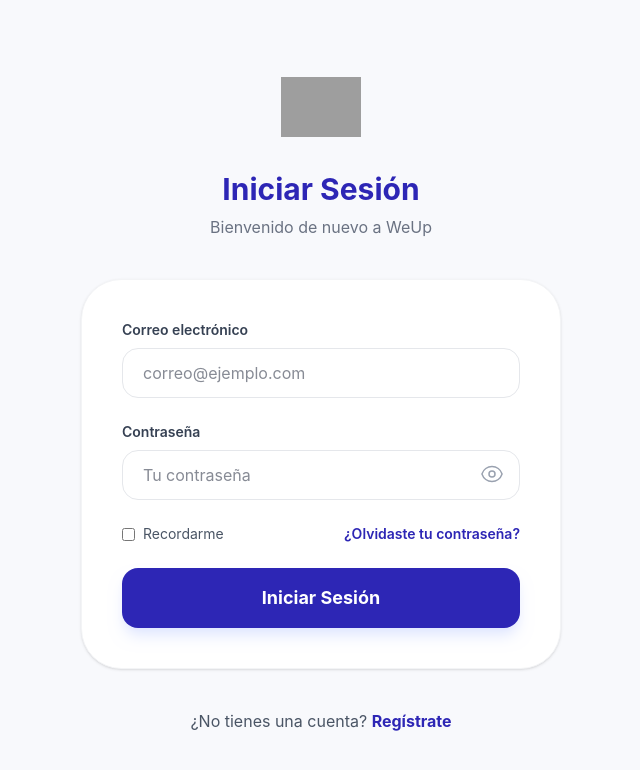
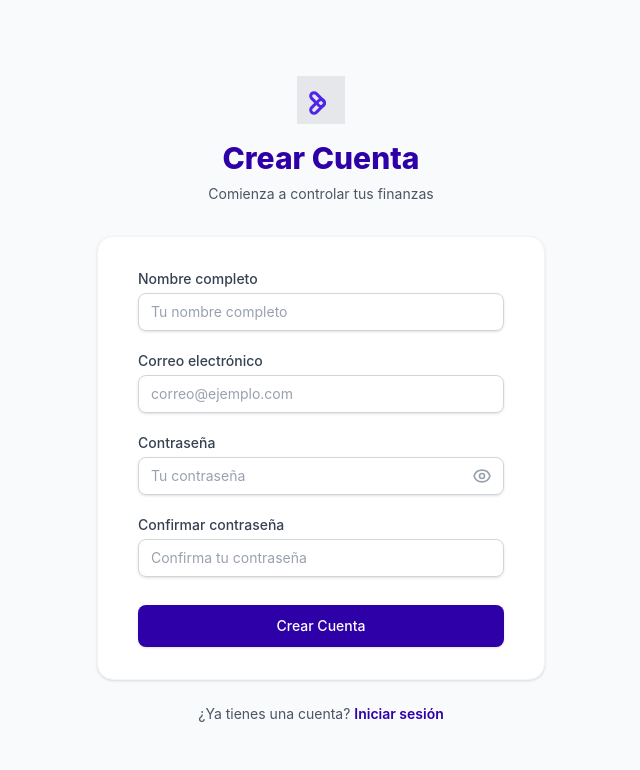
Before and after one commit to wilson1234567891962/WeUp, a React (Vite) app: page /register in a window 1280 px wide. Before the commit this address led to /login. Shown: the top 770 px of the page, without its empty margins (319-959 px from the left). Built offline with nearby package versions, Linux system fonts and the light colour scheme; grey boxes are pictures that could not be loaded.

Commit message:
feat(auth): add register screen and navigation setup

```diff
--- a/src/App.jsx
+++ b/src/App.jsx
@@ -1,6 +1,12 @@
-import { BrowserRouter as Router, Routes, Route, Navigate } from 'react-router-dom';
-import Login from './features/auth/Login';
-import Dashboard from './layouts/Dashboard';
+import {
+  BrowserRouter as Router,
+  Routes,
+  Route,
+  Navigate,
+} from "react-router-dom";
+import Login from "./features/auth/Login";
+import Register from "./features/auth/Register";
+import Dashboard from "./layouts/Dashboard";
 
 function App() {
   return (
@@ -12,6 +18,9 @@ function App() {
         <Route path="/login" element={<Login />} />
         <Route path="/dashboard" element={<Dashboard />} />
 
+        {/* Ruta para Crear Cuenta */}
+        <Route path="/register" element={<Register />} />
+
         {/* Manejo de 404 - opcional */}
         <Route path="*" element={<Navigate to="/login" replace />} />
       </Routes>
--- a/src/features/auth/Login.jsx
+++ b/src/features/auth/Login.jsx
@@ -1,12 +1,12 @@
-import React from 'react';
-
+import React from "react";
+import { Link } from 'react-router-dom';
 const LoginForm = () => {
   return (
     <div className="min-h-screen bg-[#F8F9FC] flex flex-col justify-center items-center p-6">
       {/* Logo WeUp */}
       <div className="mb-6">
         <img
-          src="/logo-weup.png" // Asegúrate de poner tu logo en public/
+          src="/logo.svg" // Asegúrate de poner tu logo en public/
           alt="WeUp Logo"
           className="w-20 h-20 object-contain"
         />
@@ -41,10 +41,28 @@ const LoginForm = () => {
                 placeholder="Tu contraseña"
                 className="w-full px-5 py-3 rounded-2xl border border-gray-200 focus:outline-none focus:ring-2 focus:ring-indigo-500 transition-all"
               />
-              <button type="button" className="absolute right-4 top-3 text-gray-400">
-                <svg xmlns="http://www.w3.org/2000/svg" fill="none" viewBox="0 0 24 24" strokeWidth={1.5} stroke="currentColor" className="w-6 h-6">
-                  <path strokeLinecap="round" strokeLinejoin="round" d="M2.036 12.322a1.012 1.012 0 010-.639C3.423 7.51 7.36 4.5 12 4.5c4.638 0 8.573 3.007 9.963 7.178.07.207.07.431 0 .639C20.577 16.49 16.64 19.5 12 19.5c-4.638 0-8.573-3.007-9.963-7.178z" />
-                  <path strokeLinecap="round" strokeLinejoin="round" d="M15 12a3 3 0 11-6 0 3 3 0 016 0z" />
+              <button
+                type="button"
+                className="absolute right-4 top-3 text-gray-400"
+              >
+                <svg
+                  xmlns="http://www.w3.org/2000/svg"
+                  fill="none"
+                  viewBox="0 0 24 24"
+                  strokeWidth={1.5}
+                  stroke="currentColor"
+                  className="w-6 h-6"
+                >
+                  <path
+                    strokeLinecap="round"
+                    strokeLinejoin="round"
+                    d="M2.036 12.322a1.012 1.012 0 010-.639C3.423 7.51 7.36 4.5 12 4.5c4.638 0 8.573 3.007 9.963 7.178.07.207.07.431 0 .639C20.577 16.49 16.64 19.5 12 19.5c-4.638 0-8.573-3.007-9.963-7.178z"
+                  />
+                  <path
+                    strokeLinecap="round"
+                    strokeLinejoin="round"
+                    d="M15 12a3 3 0 11-6 0 3 3 0 016 0z"
+                  />
                 </svg>
               </button>
             </div>
@@ -53,10 +71,16 @@ const LoginForm = () => {
           {/* Opciones Extra */}
           <div className="flex items-center justify-between text-sm">
             <label className="flex items-center text-gray-600 cursor-pointer">
-              <input type="checkbox" className="mr-2 rounded border-gray-300 text-indigo-600 focus:ring-indigo-500" />
+              <input
+                type="checkbox"
+                className="mr-2 rounded border-gray-300 text-indigo-600 focus:ring-indigo-500"
+              />
               Recordarme
             </label>
-            <a href="#" className="text-[#2D26B5] font-semibold hover:underline">
+            <a
+              href="#"
+              className="text-[#2D26B5] font-semibold hover:underline"
+            >
               ¿Olvidaste tu contraseña?
             </a>
           </div>
@@ -69,8 +93,15 @@ const LoginForm = () => {
       </div>
 
       {/* Footer Registro */}
+      {/* Footer Registro */}
       <p className="mt-10 text-gray-600">
-        ¿No tienes una cuenta? <span className="text-[#2D26B5] font-bold cursor-pointer hover:underline">Regístrate</span>
+        ¿No tienes una cuenta?{" "}
+        <Link
+          to="/register"
+          className="text-[#2D26B5] font-bold cursor-pointer hover:underline"
+        >
+          Regístrate
+        </Link>
       </p>
     </div>
   );
--- /dev/null
+++ b/src/features/auth/Register.jsx
@@ -0,0 +1,130 @@
+import React, { useState } from 'react';
+
+const Register = () => {
+  const [showPassword, setShowPassword] = useState(false);
+
+  return (
+    <div className="min-h-screen bg-gray-50 flex flex-col justify-center py-12 sm:px-6 lg:px-8 font-sans">
+      <div className="sm:mx-auto sm:w-full sm:max-w-md flex flex-col items-center">
+        {/* Usando el logo de tu carpeta public */}
+        <img
+          className="mx-auto h-12 w-auto mb-4"
+          src="/logo.svg"
+          alt="WeUp Logo"
+        />
+        <h2 className="text-center text-3xl font-extrabold text-[#2d00a8]">
+          Crear Cuenta
+        </h2>
+        <p className="mt-2 text-center text-sm text-gray-600">
+          Comienza a controlar tus finanzas
+        </p>
+      </div>
+
+      <div className="mt-8 sm:mx-auto sm:w-full sm:max-w-md">
+        <div className="bg-white py-8 px-4 shadow sm:rounded-2xl sm:px-10 border border-gray-100">
+          <form className="space-y-5" action="#" method="POST">
+
+            {/* Nombre Completo */}
+            <div>
+              <label htmlFor="name" className="block text-sm font-medium text-gray-700 mb-1">
+                Nombre completo
+              </label>
+              <input
+                id="name"
+                name="name"
+                type="text"
+                required
+                className="appearance-none block w-full px-3 py-2 border border-gray-300 rounded-lg shadow-sm placeholder-gray-400 focus:outline-none focus:ring-[#2d00a8] focus:border-[#2d00a8] sm:text-sm"
+                placeholder="Tu nombre completo"
+              />
+            </div>
+
+            {/* Correo Electrónico */}
+            <div>
+              <label htmlFor="email" className="block text-sm font-medium text-gray-700 mb-1">
+                Correo electrónico
+              </label>
+              <input
+                id="email"
+                name="email"
+                type="email"
+                autoComplete="email"
+                required
+                className="appearance-none block w-full px-3 py-2 border border-gray-300 rounded-lg shadow-sm placeholder-gray-400 focus:outline-none focus:ring-[#2d00a8] focus:border-[#2d00a8] sm:text-sm"
+                placeholder="correo@ejemplo.com"
+              />
+            </div>
+
+            {/* Contraseña */}
+            <div>
+              <label htmlFor="password" className="block text-sm font-medium text-gray-700 mb-1">
+                Contraseña
+              </label>
+              <div className="relative">
+                <input
+                  id="password"
+                  name="password"
+                  type={showPassword ? "text" : "password"}
+                  autoComplete="new-password"
+                  required
+                  className="appearance-none block w-full px-3 py-2 border border-gray-300 rounded-lg shadow-sm placeholder-gray-400 focus:outline-none focus:ring-[#2d00a8] focus:border-[#2d00a8] sm:text-sm"
+                  placeholder="Tu contraseña"
+                />
+                <button
+                  type="button"
+                  className="absolute inset-y-0 right-0 pr-3 flex items-center"
+                  onClick={() => setShowPassword(!showPassword)}
+                >
+                  {/* Ícono de ojo para la contraseña */}
+                  <svg className="h-5 w-5 text-gray-400" fill="none" viewBox="0 0 24 24" stroke="currentColor">
+                    <path strokeLinecap="round" strokeLinejoin="round" strokeWidth={2} d="M15 12a3 3 0 11-6 0 3 3 0 016 0z" />
+                    <path strokeLinecap="round" strokeLinejoin="round" strokeWidth={2} d="M2.458 12C3.732 7.943 7.523 5 12 5c4.478 0 8.268 2.943 9.542 7-1.274 4.057-5.064 7-9.542 7-4.477 0-8.268-2.943-9.542-7z" />
+                  </svg>
+                </button>
+              </div>
+            </div>
+
+            {/* Confirmar Contraseña */}
+            <div>
+              <label htmlFor="confirm-password" className="block text-sm font-medium text-gray-700 mb-1">
+                Confirmar contraseña
+              </label>
+              <input
+                id="confirm-password"
+                name="confirm-password"
+                type="password"
+                autoComplete="new-password"
+                required
+                className="appearance-none block w-full px-3 py-2 border border-gray-300 rounded-lg shadow-sm placeholder-gray-400 focus:outline-none focus:ring-[#2d00a8] focus:border-[#2d00a8] sm:text-sm"
+                placeholder="Confirma tu contraseña"
+              />
+            </div>
+
+            {/* Botón Crear Cuenta */}
+            <div className="pt-2">
+              <button
+                type="submit"
+                className="w-full flex justify-center py-2.5 px-4 border border-transparent rounded-lg shadow-sm text-sm font-medium text-white bg-[#2d00a8] hover:bg-[#220080] focus:outline-none focus:ring-2 focus:ring-offset-2 focus:ring-[#2d00a8] transition-colors"
+              >
+                Crear Cuenta
+              </button>
+            </div>
+          </form>
+        </div>
+
+        {/* Link a Iniciar Sesión */}
+        <div className="mt-6 text-center">
+          <p className="text-sm text-gray-600">
+            ¿Ya tienes una cuenta?{' '}
+            {/* Si usas React Router, cambia la etiqueta <a> por <Link to="/login"> */}
+            <a href="/login" className="font-semibold text-[#2d00a8] hover:text-[#220080]">
+              Iniciar sesión
+            </a>
+          </p>
+        </div>
+      </div>
+    </div>
+  );
+};
+
+export default Register;
```
Also changed, not shown: public/logo.svg (added).
